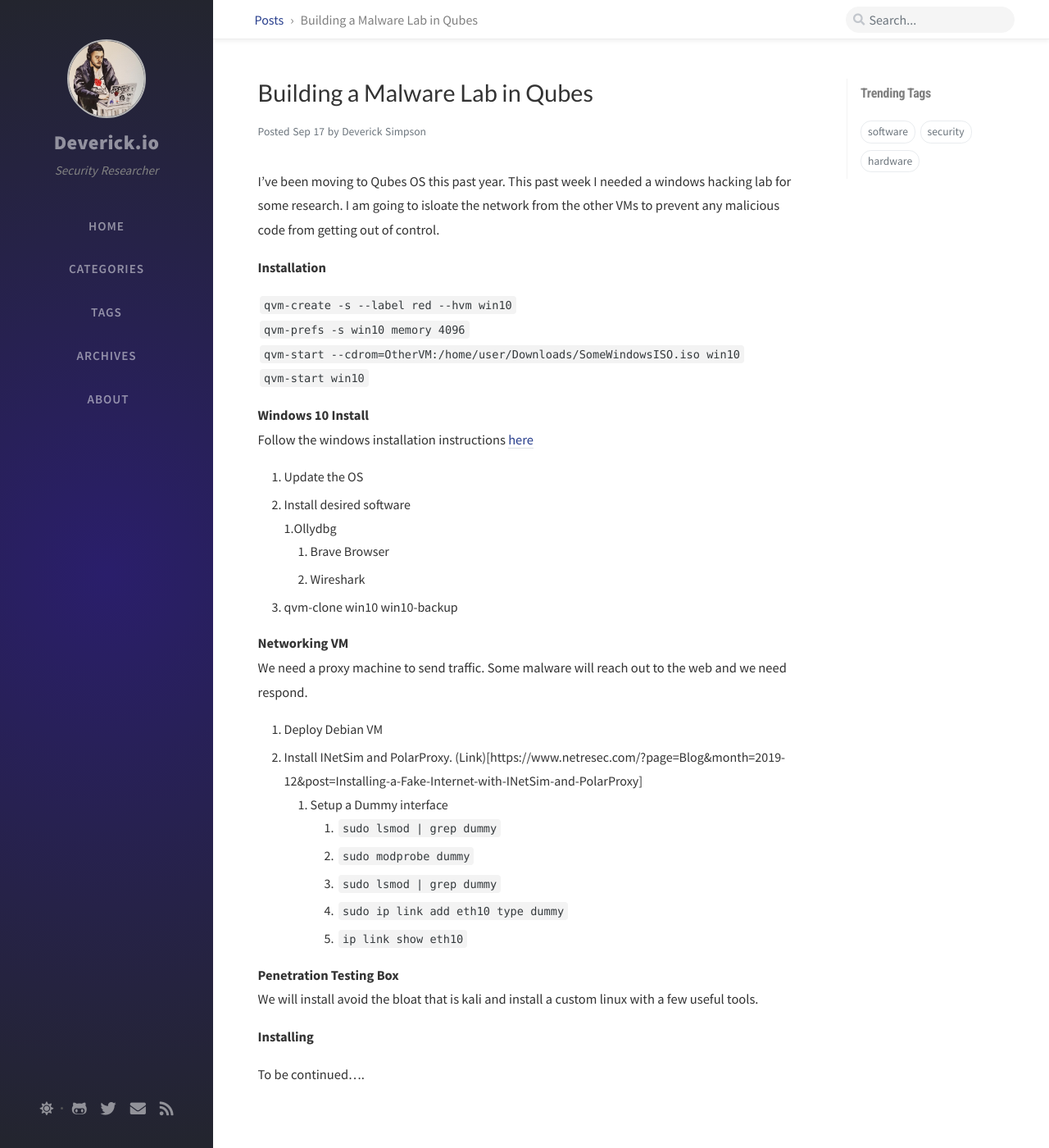
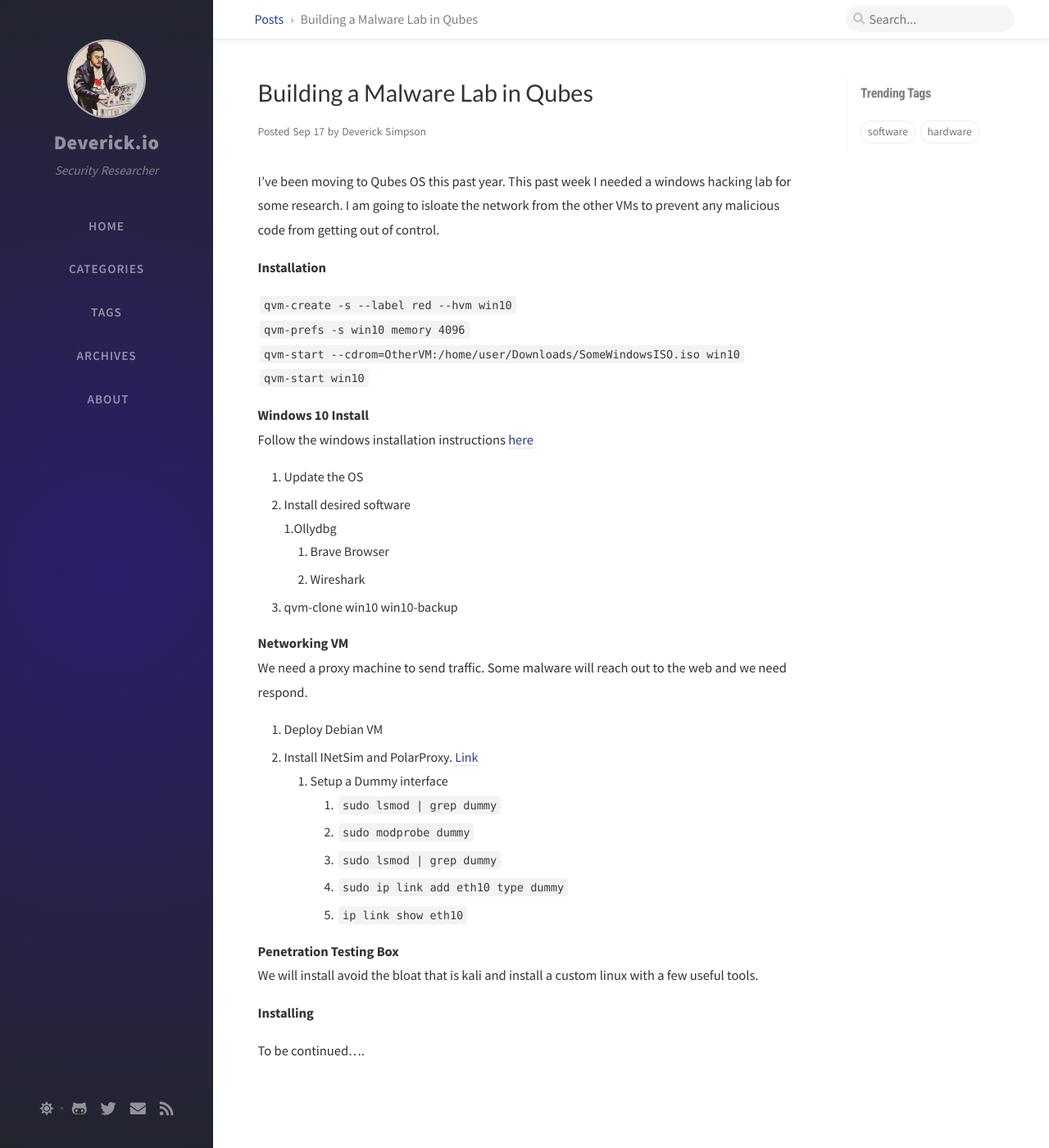
Before and after one commit to deverickapollo/Deverick.io, a Jekyll site: the page built from _posts/2020-09-09-hacking-lab.markdown, in a window 1280 px wide and 1400 px high. Shown: the whole window at 82% size. Built offline with Jekyll 4.4.1, drawn with Linux system fonts in a browser that asks for light colours; nearby versions of some CDN libraries; comment, search, counter and statistics services are not loaded.

Commit message:
Fix tags

````diff
--- a/_posts/2020-05-06-bisq-tails.markdown
+++ b/_posts/2020-05-06-bisq-tails.markdown
@@ -3,8 +3,9 @@ layout: post
 title:  "Bisq - A Guide on Replacing Coinbase"
 date:   2020-07-16 13:00:00 +0200
 categories: ["computer science"]
-tag: [software, security]
+tag: software
 ---
+
 **General Philosophy**
 
 1. Peer to peer services provides a level of privacy not available with services such as Coinbase and Cash App.
--- a/_posts/2020-05-06-session-private.markdown
+++ b/_posts/2020-05-06-session-private.markdown
@@ -3,7 +3,7 @@ layout: post
 title:  "Session Private Messenger Released"
 date:   2020-05-04 19:38:27 +0200
 categories: ["computer science"]
-tag: [software]
+tag: software
 image: /assets/img/main/SESSION_Vert.png
 ---
 
--- a/_posts/2020-06-01-demonstrate.markdown
+++ b/_posts/2020-06-01-demonstrate.markdown
@@ -2,7 +2,7 @@
 layout: post
 title:  "Protest Survival Guide"
 date:   2020-06-01 19:38:27 +0200
-categories: [freedom]
+categories: freedom
 ---
 
 **I thought it would be good to compile useful information to protect our citizens in protest. Additional links and tips welcomed!**
--- a/_posts/2020-09-09-hacking-lab.markdown
+++ b/_posts/2020-09-09-hacking-lab.markdown
@@ -28,7 +28,7 @@
 We need a proxy machine to send traffic. Some malware will reach out to the web and we need respond.
 
 1. Deploy Debian VM
-2. Install INetSim and PolarProxy. (Link)[https://www.netresec.com/?page=Blog&month=2019-12&post=Installing-a-Fake-Internet-with-INetSim-and-PolarProxy]
+2. Install INetSim and PolarProxy. [Link](https://www.netresec.com/?page=Blog&month=2019-12&post=Installing-a-Fake-Internet-with-INetSim-and-PolarProxy)
 	1. Setup a Dummy interface
 		1. ```sudo lsmod | grep dummy```
 		2. ```sudo modprobe dummy```
--- a/_posts/2020-09-14-WDDL.markdown
+++ b/_posts/2020-09-14-WDDL.markdown
@@ -3,8 +3,9 @@ layout: post
 title:  "A Case Study on WDDL+ as a Security Mechanism for FPGA Devices"
 date:   2020-09-13 24:00:00 +0200
 categories: ["computer science"]
-tag: [hardware]
+tag: hardware
 ---
+
 **Why the fuss?**
 
 Designing successful cryptographic applications requires also considering performance, reliability, and security. Embedded devices such as smartwatches and GPS systems are most often built using FPGA and ASIC chips.  ASICs are known to have a higher cost of production compared to FPGAs and are therefore used in high volume production devices.  A few specific applications of ASIC hardware includes bank cards, identification documents, and 2fa hardware modules.
````
